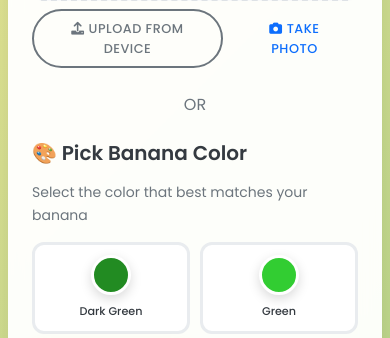
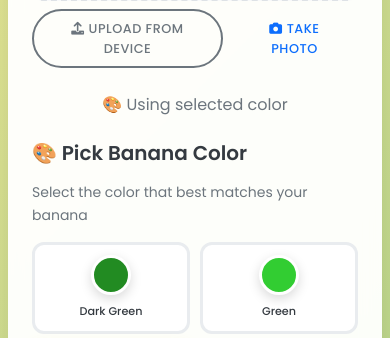
Before and after one commit to harnischllc/gobananas, a Flask app: page / in a window 390 px wide. Shown: the part 462-800 px from the top of the page. Run offline with Flask 3, Linux system fonts and the light colour scheme; some libraries are stand-ins or nearby versions.

Commit message:
Add favicon and homescreen icons
- Added SVG favicon using provided banana design
- Created PNG fallbacks for older browsers (32x32, 180x180, 192x192, 512x512)
- Added web app manifest for homescreen installation
- Updated all HTML templates with favicon and PWA meta tags
- Configured Apple touch icons and Android Chrome icons
- Added theme color and mobile web app settings

```diff
--- a/app.py
+++ b/app.py
@@ -87,6 +87,13 @@ def classify_banana():
     try:
         app.logger.info('Classification request received')
         result = {}
+
+        # Check for both image and color (shouldn't happen with fixed UI)
+        has_image = 'image' in request.files and request.files['image'].filename
+        has_color = 'color' in request.form and request.form['color']
+
+        if has_image and has_color:
+            app.logger.warning('Both image and color provided - using image (UI should prevent this)')
 
         # Check if image file is provided
         if 'image' in request.files and request.files['image'].filename:
@@ -205,6 +212,13 @@ def api_classify_banana():
     try:
         app.logger.info('API classification request received')
         result = {}
+
+        # Check for both image and color (shouldn't happen with fixed UI)
+        has_image = 'image' in request.files and request.files['image'].filename
+        has_color = (request.is_json and 'color' in request.json and request.json['color']) or ('color' in request.form and request.form['color'])
+
+        if has_image and has_color:
+            app.logger.warning('API: Both image and color provided - using image (UI should prevent this)')
 
         # Check if image file is provided
         if 'image' in request.files and request.files['image'].filename:
--- a/static/js/main.js
+++ b/static/js/main.js
@@ -166,7 +166,10 @@ class BananaRipenessApp {
             }, 50);
 
             this.hasImage = true;
+            this.hasColor = false; // Clear color state
+            this.clearColorSelection(); // Clear color UI
             this.updateSubmitButtonState();
+            this.updateMethodIndicator(); // Update visual feedback
             this.showSuccessMessage('Image uploaded successfully!');
         };
 
@@ -183,6 +186,7 @@ class BananaRipenessApp {
         this.uploadArea.classList.remove('d-none');
         this.hasImage = false;
         this.updateSubmitButtonState();
+        this.updateMethodIndicator(); // Update visual feedback
 
         // Add smooth transition
         this.uploadArea.style.opacity = '0';
@@ -241,7 +245,10 @@ class BananaRipenessApp {
         }
 
         this.hasColor = true;
+        this.hasImage = false; // Clear image state
+        this.removeImage(); // Clear image if present
         this.updateSubmitButtonState();
+        this.updateMethodIndicator(); // Update visual feedback
 
         this.showSuccessMessage('Color selected!');
     }
@@ -267,8 +274,43 @@ class BananaRipenessApp {
             selectedHex.textContent = color.toUpperCase();
         }
         this.hasColor = true;
+        this.hasImage = false; // Clear image state
+        this.removeImage(); // Clear image if present
         this.updateSubmitButtonState();
+        this.updateMethodIndicator(); // Update visual feedback
         this.showSuccessMessage('Color selected!');
+    }
+
+    clearColorSelection() {
+        // Remove active state from all color buttons
+        document.querySelectorAll('.banana-color-btn').forEach(btn => {
+            btn.classList.remove('active');
+        });
+
+        // Reset to default color
+        const colorInput = document.getElementById('colorPicker');
+        if (colorInput) {
+            colorInput.value = '#9ACD32';
+        }
+
+        // Update display
+        const selectedSwatch = document.getElementById('selectedSwatch');
+        const selectedStage = document.getElementById('selectedStage');
+        const selectedHex = document.getElementById('selectedHex');
+
+        if (selectedSwatch) selectedSwatch.style.backgroundColor = '#9ACD32';
+        if (selectedStage) selectedStage.textContent = 'Stage 3: Yellowish';
+        if (selectedHex) selectedHex.textContent = '#9ACD32';
+    }
+
+    updateMethodIndicator() {
+        const imageActive = document.getElementById('imageActive');
+        const colorActive = document.getElementById('colorActive');
+        const neitherActive = document.getElementById('neitherActive');
+
+        if (imageActive) imageActive.classList.toggle('d-none', !this.hasImage);
+        if (colorActive) colorActive.classList.toggle('d-none', this.hasImage || !this.hasColor);
+        if (neitherActive) neitherActive.classList.toggle('d-none', this.hasImage || this.hasColor);
     }
 
     getComputedBackgroundColor(el) {
--- a/templates/index.html
+++ b/templates/index.html
@@ -4,6 +4,19 @@
     <meta charset="UTF-8">
     <meta name="viewport" content="width=device-width, initial-scale=1.0">
     <title>Go Bananas - Ripeness Detection</title>
+
+    <!-- Favicon and App Icons -->
+    <link rel="icon" type="image/svg+xml" href="{{ url_for('static', filename='favicon.svg') }}">
+    <link rel="icon" type="image/png" href="{{ url_for('static', filename='favicon.png') }}">
+    <link rel="apple-touch-icon" href="{{ url_for('static', filename='apple-touch-icon.png') }}">
+    <link rel="manifest" href="{{ url_for('static', filename='manifest.json') }}">
+
+    <!-- Meta tags for PWA -->
+    <meta name="theme-color" content="#FFD700">
+    <meta name="apple-mobile-web-app-capable" content="yes">
+    <meta name="apple-mobile-web-app-status-bar-style" content="default">
+    <meta name="apple-mobile-web-app-title" content="Go Bananas">
+
     <link href="https://cdn.jsdelivr.net/npm/bootstrap@5.1.3/dist/css/bootstrap.min.css" rel="stylesheet">
     <link rel="stylesheet" href="{{ url_for('static', filename='css/style.css') }}">
 </head>
@@ -50,9 +63,13 @@
                                 </div>
                             </div>
 
-                            <!-- Divider -->
+                            <!-- Divider with state indicator -->
                             <div class="text-center mb-4">
-                                <span class="text-muted">OR</span>
+                                <span class="text-muted" id="methodIndicator">
+                                    <span id="imageActive" class="d-none">📸 Using uploaded image</span>
+                                    <span id="colorActive">🎨 Using selected color</span>
+                                    <span id="neitherActive" class="d-none">Upload image OR pick color</span>
+                                </span>
                             </div>
 
                             <!-- Color Picker Option -->
```
Also changed, not shown: templates/about.html (+12 -0 lines), templates/api_docs.html (+13 -0 lines), templates/result.html (+23 -1 lines), static/android-chrome-192x192.png (added), static/android-chrome-512x512.png (added), static/apple-touch-icon.png (added), static/favicon.png (added), static/favicon.svg (added), static/manifest.json (added).
